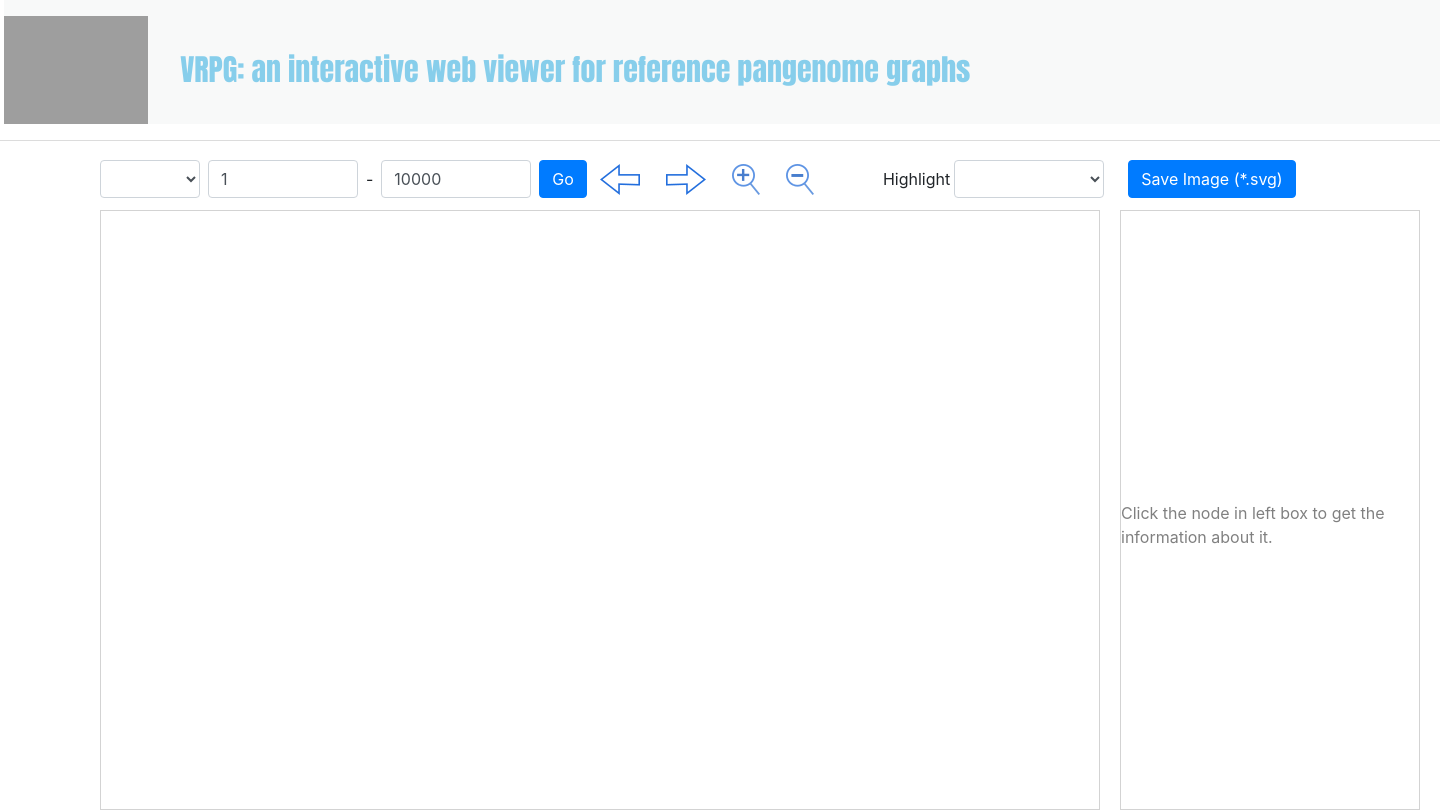
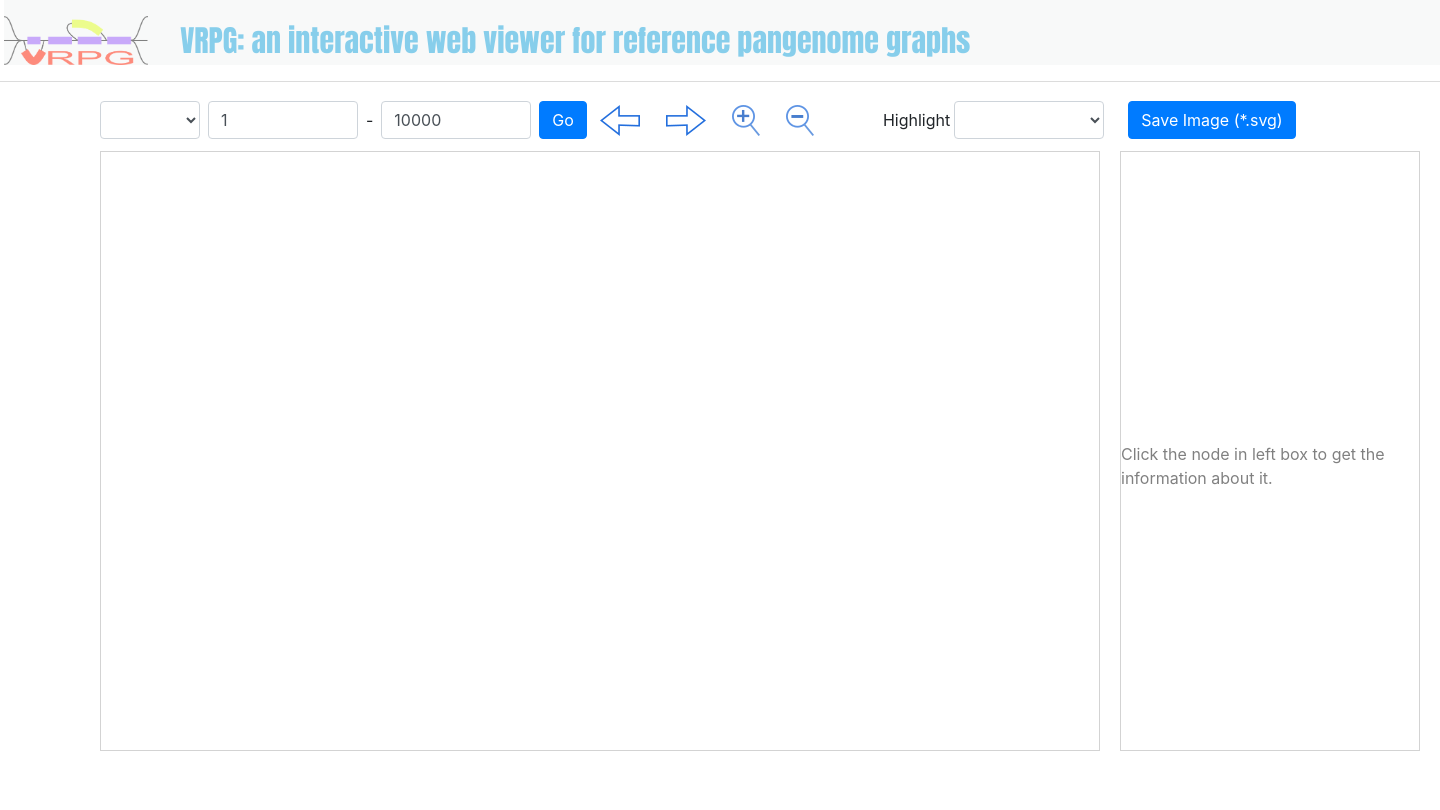
Before and after one commit to codeatcg/VRPG, a Django app: page /app/vrpg/ in a window 1440 px wide. Shown: the top 810 px of the page. After the commit the page ends 751 px from the top, so only its background shows below. Run offline with Django 3.2, Linux system fonts and the light colour scheme; data that the repository does not hold is empty; some libraries are stand-ins or nearby versions; grey boxes are pictures that could not be loaded.

Commit message:
Update index.html

```diff
--- a/templates/vrpg/index.html
+++ b/templates/vrpg/index.html
@@ -22,7 +22,7 @@
 
         <div class="describe pt-3 ml-1" style="background-color:#F8F9F9">
             <a href="/app/vrpg/yeast/">
-                <img src="{% static 'images/vrpg.svg' %}" alt="VRPG" width="10%" height="10%"/>
+                <img src="{% static 'images/vrpg.png' %}" alt="VRPG" width="10%" height="10%"/>
             </a>
             <span class="getHeader" style="color:#87CEEB; font-size:30px; font-family:Impact; text-align:center; vertical-align:middle">
                 &nbsp;&nbsp;&nbsp;&nbsp;VRPG: an interactive web viewer for reference pangenome graphs
```
